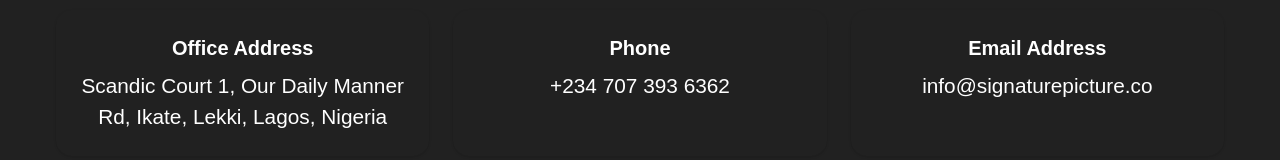
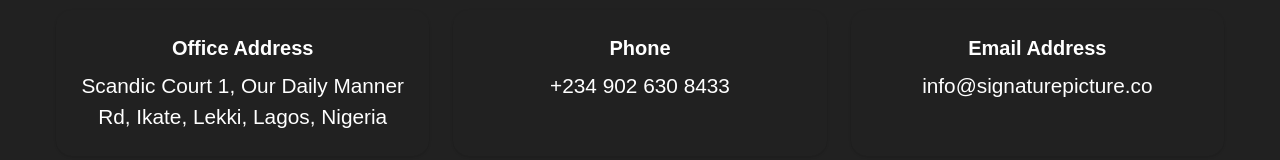
Before and after one commit to iamlimo/signature, a Next.js app: page /contact-us in a window 1280 px wide. Shown: the part 369-529 px from the top of the page. Built offline with nearby package versions, Linux system fonts and the light colour scheme.

Commit message:
partner edited

```diff
--- a/src/app/contact-us/page.js
+++ b/src/app/contact-us/page.js
@@ -26,7 +26,7 @@
             </div>
             <div className=" rounded-2xl shadow p-6">
               <h2 className="text-xl font-semibold mb-2">Phone</h2>
-              <p>+234 707 393 6362</p>
+              <p>+234 902 630 8433</p>
             </div>
             <div className="rounded-2xl shadow p-6">
               <h2 className="text-xl font-semibold mb-2"> Email Address</h2>
--- a/src/app/page.js
+++ b/src/app/page.js
@@ -88,7 +88,7 @@
 
             <div className="">
               <img src="/limo.png" className="rounded-xl shadow" width={250} />
-              <h4 className="text-2xl font-bold">Limo</h4>
+              <h4 className="text-2xl font-bold">Isaac Orija</h4>
               <p className="text-sm">Co-founder / CTO</p>
             </div>
 
```
